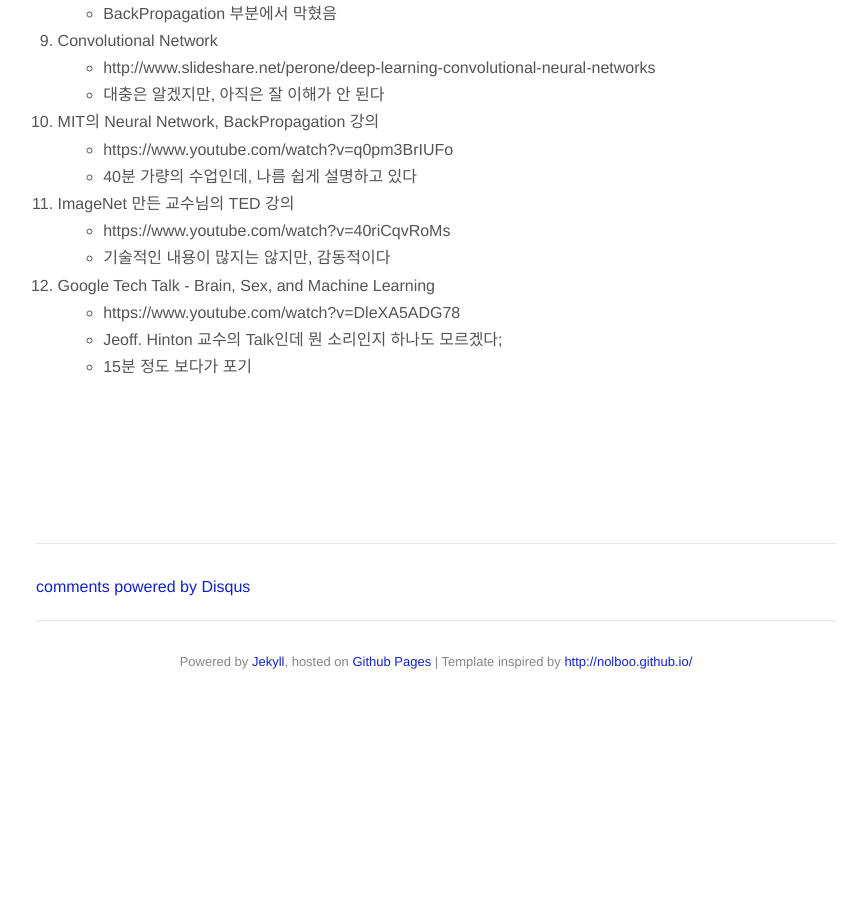
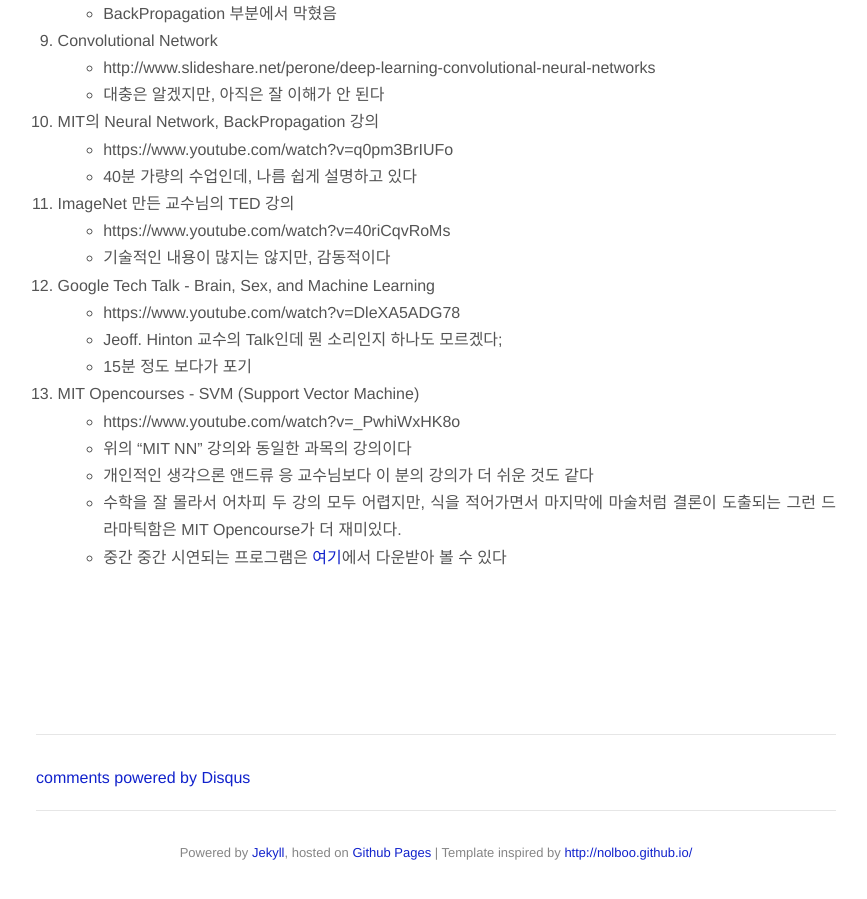
Before and after one commit to jason-heo/jason-heo.github.io, a Jekyll site: the page built from _posts/2015-09-19-ml-materials.md, in a window 1280 px wide and 900 px high, scrolled down 1132 px. Shown: the whole window, without its empty margins (204-1071 px from the left). Built offline with Jekyll 4.4.1, drawn with Linux system fonts in a browser that asks for light colours; Markdown is read by kramdown in place of the engine named in the settings; comment, search, counter and statistics services are not loaded; before the commit the page ends 1842 px from its top, so only the background shows below that.

Commit message:
Update 2015-09-19-ml-materials.md

```diff
--- a/_posts/2015-09-19-ml-materials.md
+++ b/_posts/2015-09-19-ml-materials.md
@@ -46,3 +46,9 @@
     - https://www.youtube.com/watch?v=DleXA5ADG78
     - Jeoff. Hinton 교수의 Talk인데 뭔 소리인지 하나도 모르겠다;
     - 15분 정도 보다가 포기
+1. MIT Opencourses - SVM (Support Vector Machine)
+    - https://www.youtube.com/watch?v=_PwhiWxHK8o
+    - 위의 "MIT NN" 강의와 동일한 과목의 강의이다
+    - 개인적인 생각으론 앤드류 응 교수님보다 이 분의 강의가 더 쉬운 것도 같다
+    - 수학을 잘 몰라서 어차피 두 강의 모두 어렵지만, 식을 적어가면서 마지막에 마술처럼 결론이 도출되는 그런 드라마틱함은 MIT Opencourse가 더 재미있다.
+    - 중간 중간 시연되는 프로그램은 [여기](http://ocw.mit.edu/courses/electrical-engineering-and-computer-science/6-034-artificial-intelligence-fall-2010/demonstrations/)에서 다운받아 볼 수 있다
```
